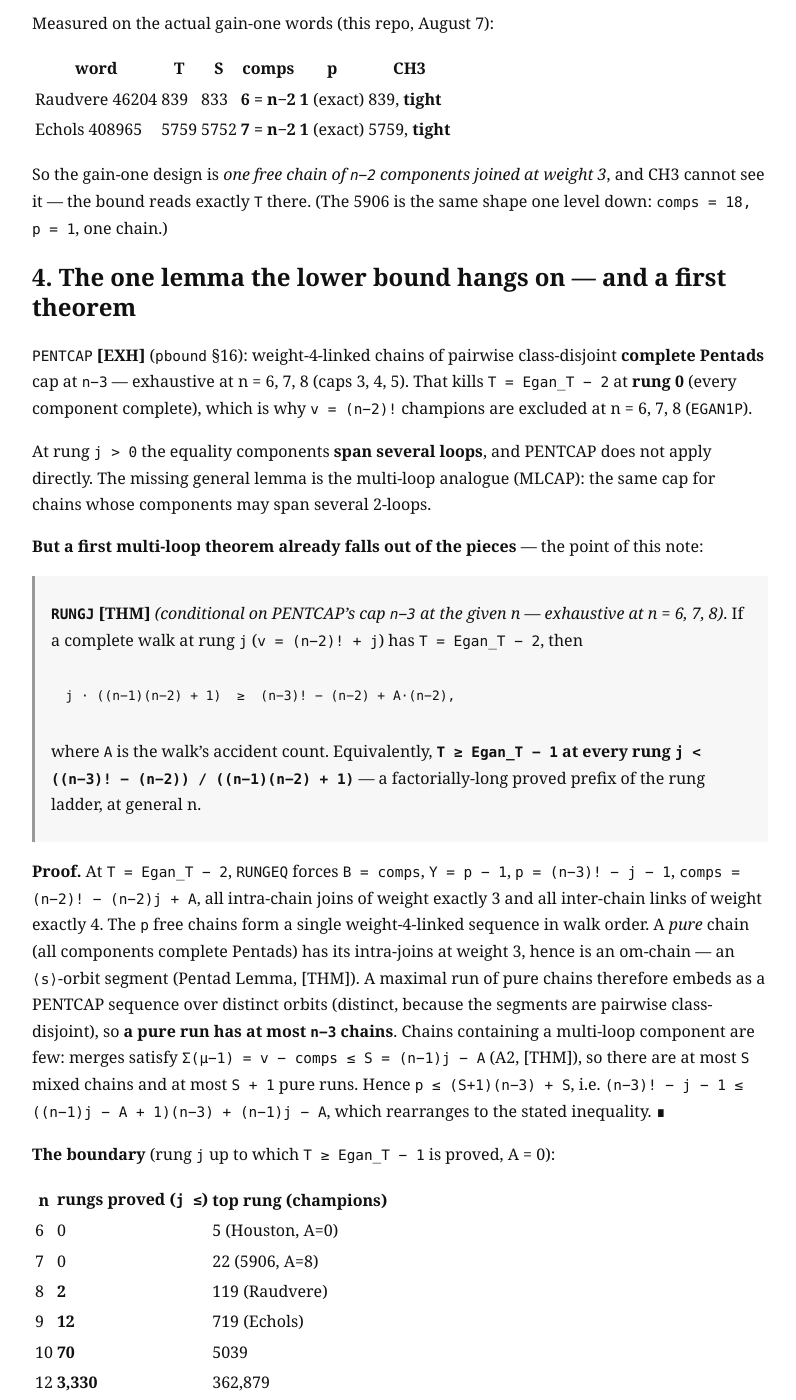
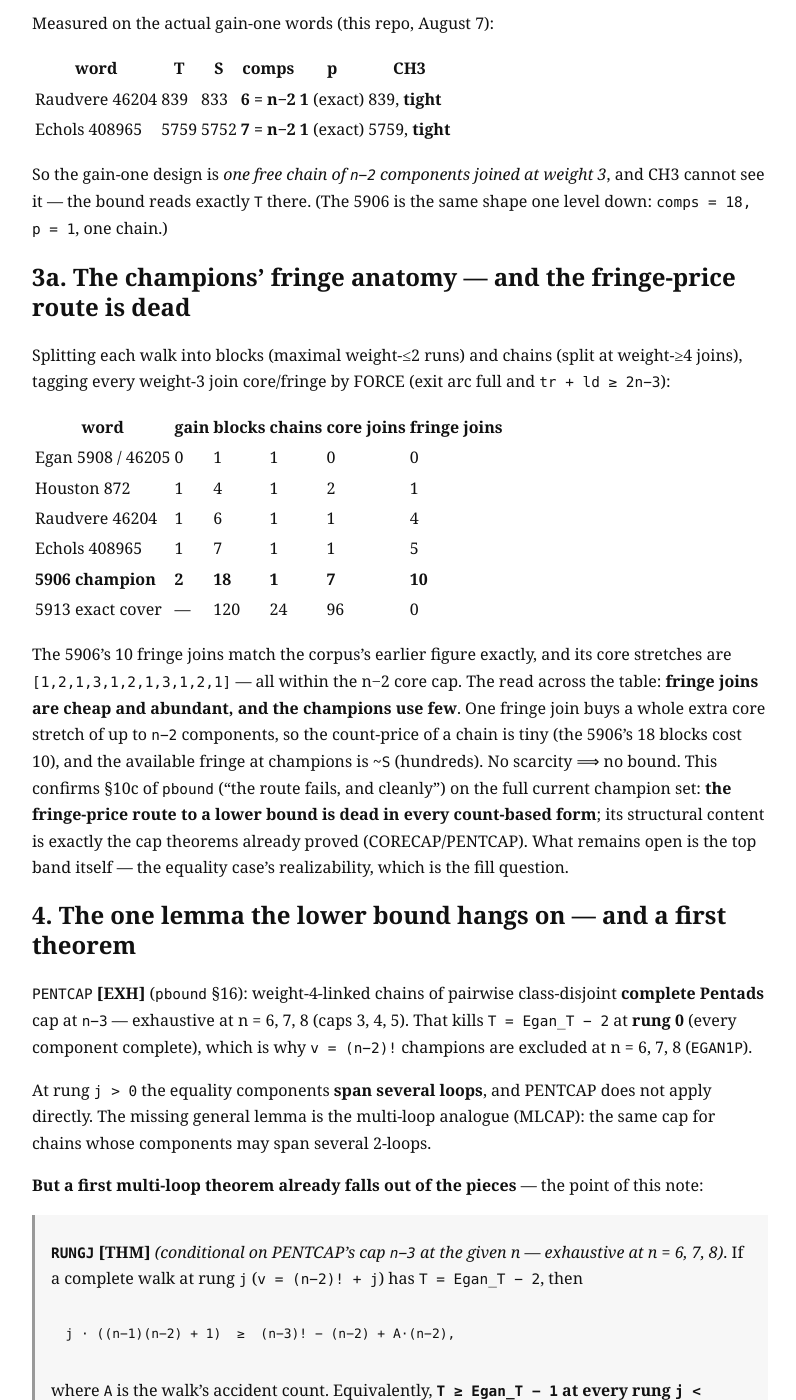
Before and after one commit to levkropp/superperm, a Jekyll site: the page built from docs/notes/large_n_lower_bound.md, in a window 1280 px wide and 1400 px high, scrolled down 1152 px. Shown: the whole window, without its empty margins (240-1036 px from the left). Built offline with Jekyll 4.4.1, drawn with Linux system fonts in a browser that asks for light colours.

Commit message:
The champions' fringe anatomy, and the fringe-price route is dead
Measured every champion-class word's chain decomposition with core/fringe
tags (FORCE's rule): gain-one words use ~n-3 fringe joins (Houston 1,
Raudvere 4, Echols 5), the 5906 uses exactly 10 (matching the corpus's
earlier figure), its core stretches [1,2,1,3,1,2,1,3,1,2,1] all within
the n-2 cap.  Fringe joins are cheap (one buys a whole core stretch) and
abundant (~S at champions), so no count-based fringe price can bound
anything -- confirming pbound section 10c's clean failure on the full
current champion set.  The structural content of fringe is the cap
theorems, already proved; the open question is the top band itself.

```diff
--- a/docs/notes/large_n_lower_bound.md
+++ b/docs/notes/large_n_lower_bound.md
@@ -61,6 +61,34 @@ Measured on the actual gain-one words (this repo, August 7):
 So the gain-one design is *one free chain of `n−2` components joined at
 weight 3*, and CH3 cannot see it — the bound reads exactly `T` there. (The
 5906 is the same shape one level down: `comps = 18, p = 1`, one chain.)
+
+## 3a. The champions' fringe anatomy — and the fringe-price route is dead
+
+Splitting each walk into blocks (maximal weight-≤2 runs) and chains (split
+at weight-≥4 joins), tagging every weight-3 join core/fringe by FORCE
+(exit arc full and `tr + ld ≥ 2n−3`):
+
+| word | gain | blocks | chains | core joins | fringe joins |
+|---|---|---|---|---|---|
+| Egan 5908 / 46205 | 0 | 1 | 1 | 0 | 0 |
+| Houston 872 | 1 | 4 | 1 | 2 | 1 |
+| Raudvere 46204 | 1 | 6 | 1 | 1 | 4 |
+| Echols 408965 | 1 | 7 | 1 | 1 | 5 |
+| **5906 champion** | **2** | **18** | **1** | **7** | **10** |
+| 5913 exact cover | — | 120 | 24 | 96 | 0 |
+
+The 5906's 10 fringe joins match the corpus's earlier figure exactly, and
+its core stretches are `[1,2,1,3,1,2,1,3,1,2,1]` — all within the n−2
+core cap. The read across the table: **fringe joins are cheap and
+abundant, and the champions use few**. One fringe join buys a whole extra
+core stretch of up to `n−2` components, so the count-price of a chain is
+tiny (the 5906's 18 blocks cost 10), and the available fringe at champions
+is ~`S` (hundreds). No scarcity ⟹ no bound. This confirms §10c of
+`pbound` ("the route fails, and cleanly") on the full current champion
+set: **the fringe-price route to a lower bound is dead in every
+count-based form**; its structural content is exactly the cap theorems
+already proved (CORECAP/PENTCAP). What remains open is the top band
+itself — the equality case's realizability, which is the fill question.
 
 ## 4. The one lemma the lower bound hangs on — and a first theorem
 
```
